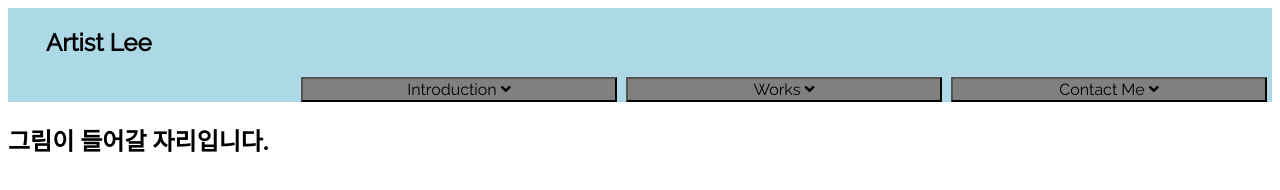
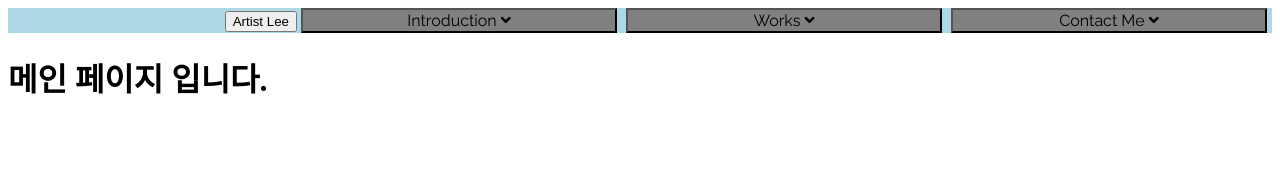
Before and after one commit to JaeWorld/Artist-Portfolio-Page, a plain HTML site: page index.html in a window 1280 px wide. Drawn offline with nearby package versions, Linux system fonts and the light colour scheme; files that its build step writes are made by us from their sources.

```diff
--- a/index.html
+++ b/index.html
@@ -1,29 +1,21 @@
-<!DOCTYPE html>
 <!DOCTYPE html>
 <html>
 <head>
 	<meta charset="utf-8">
 	<script src="https://code.jquery.com/jquery-3.3.1.js"></script>
-	<script type="text/javascript" src="event.js"></script>
+	<script type="text/javascript" src="js/event.js"></script>
 	<link rel="stylesheet" href="style.css">
 	<link rel="stylesheet" href="https://use.fontawesome.com/releases/v5.1.0/css/all.css" integrity="sha384-lKuwvrZot6UHsBSfcMvOkWwlCMgc0TaWr+30HWe3a4ltaBwTZhyTEggF5tJv8tbt" crossorigin="anonymous">
 	<link href="https://fonts.googleapis.com/css?family=Nanum+Gothic|Raleway" rel="stylesheet">
 	<title>Artist Portfolio</title>
 </head>
 <body>
-	<script type="text/javascript" src="event.js">
-	</script>
 	<section id="header">
-
-		<h1>Artist Lee</h1>
-		<button class="block" name="intro">Introduction <i class="fas fa-angle-down"></i></button>
-		<button class="block" name="works" value="Works">Works <i class="fas fa-angle-down"></i></button>
-		<button class="block" name="contact" value="Contact Me">Contact Me <i class="fas fa-angle-down"></i></button>
-
+		<button class="main">Artist Lee</button>
+		<button class="block" name="intro">Introduction  <i class="fas fa-angle-down"></i></button>
+		<button class="block" name="works" value="Works">Works  <i class="fas fa-angle-down"></i></button>
+		<button class="block" name="contact" value="Contact Me">Contact Me  <i class="fas fa-angle-down"></i></button>
 	</section>
-		<article>
-			<h1>그림이 들어갈 자리입니다.</h1>
-		</article>
-
+	<h1>메인 페이지 입니다.</h1>
 </body>
 </html>
```
